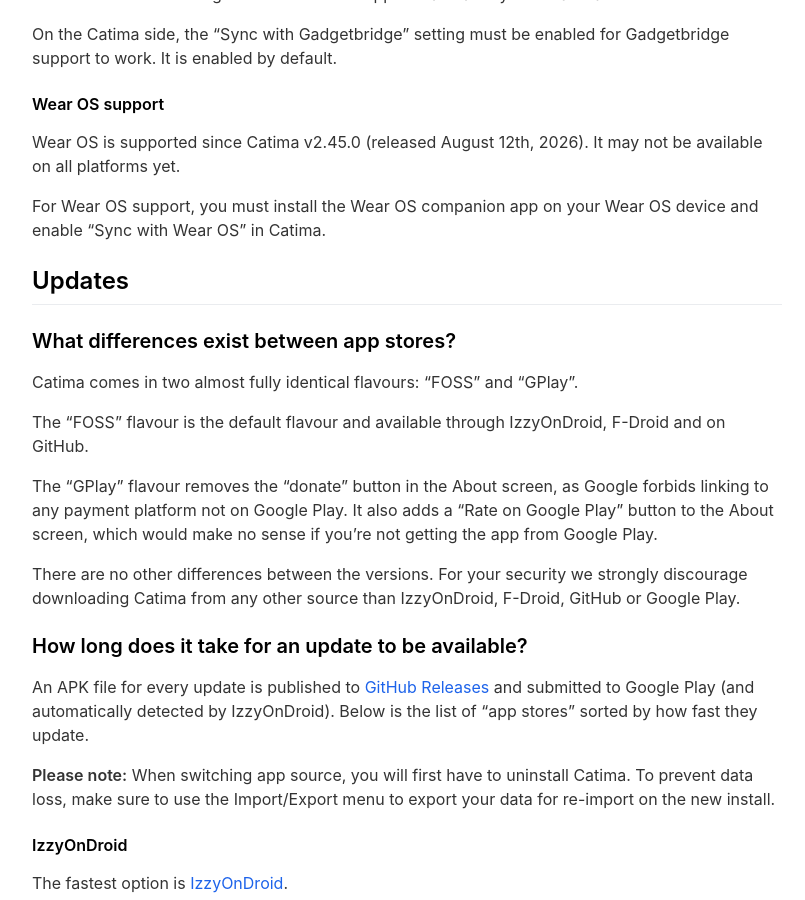
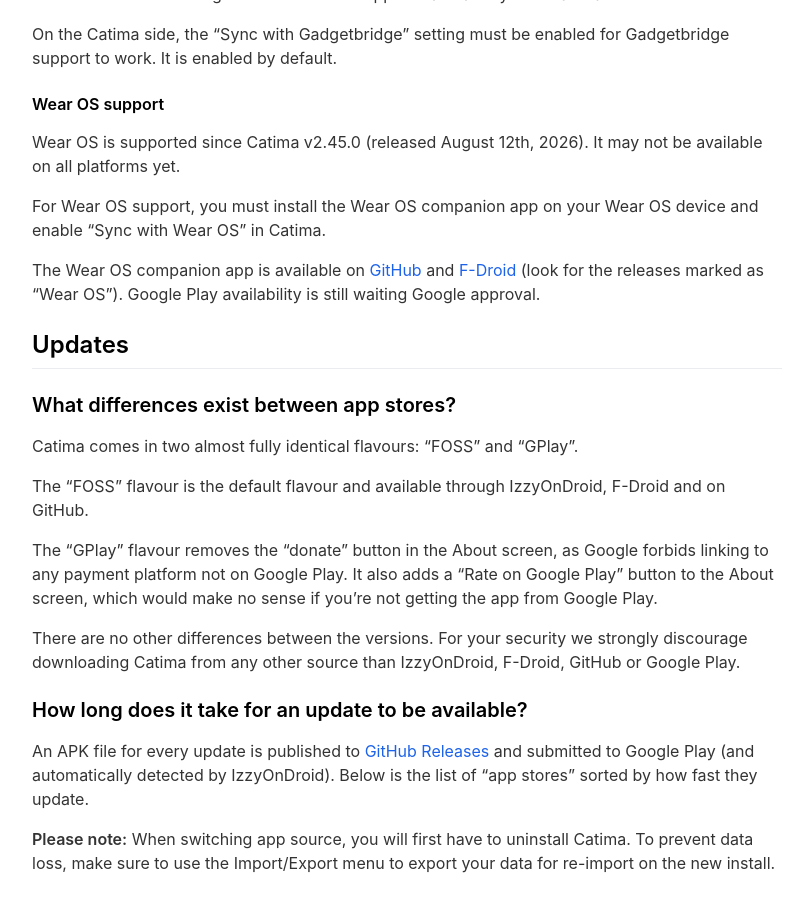
Before and after one commit to CatimaLoyalty/Website, a Jekyll site: the page built from _pages/faq.md, in a window 1280 px wide and 900 px high, scrolled down 2143 px. Shown: the whole window, without its empty margins (233-1038 px from the left). Built offline with Jekyll 4.4.1, drawn with Linux system fonts in a browser that asks for light colours.

Commit message:
Add info on where to install Wear OS from

```diff
--- a/_pages/faq.md
+++ b/_pages/faq.md
@@ -74,6 +74,8 @@
 
 For Wear OS support, you must install the Wear OS companion app on your Wear OS device and enable "Sync with Wear OS" in Catima.
 
+The Wear OS companion app is available on [GitHub](https://github.com/CatimaLoyalty/Android/releases) and [F-Droid](https://f-droid.org/en/packages/me.hackerchick.catima/) (look for the releases marked as "Wear OS"). Google Play availability is still waiting Google approval.
+
 ## Updates
 
 ### What differences exist between app stores?
```
